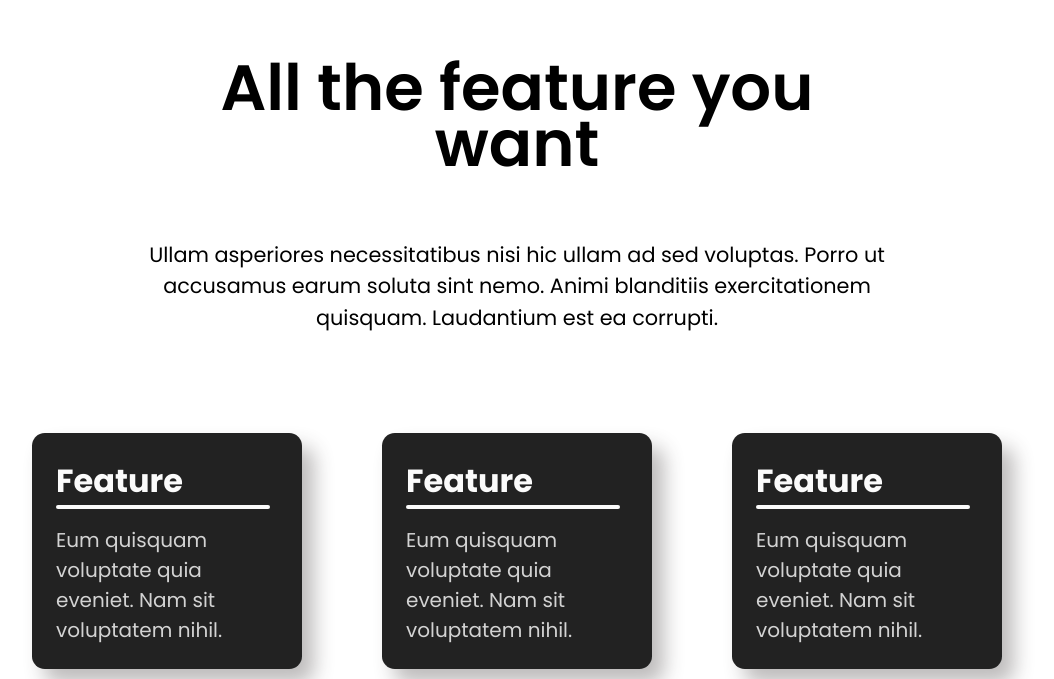
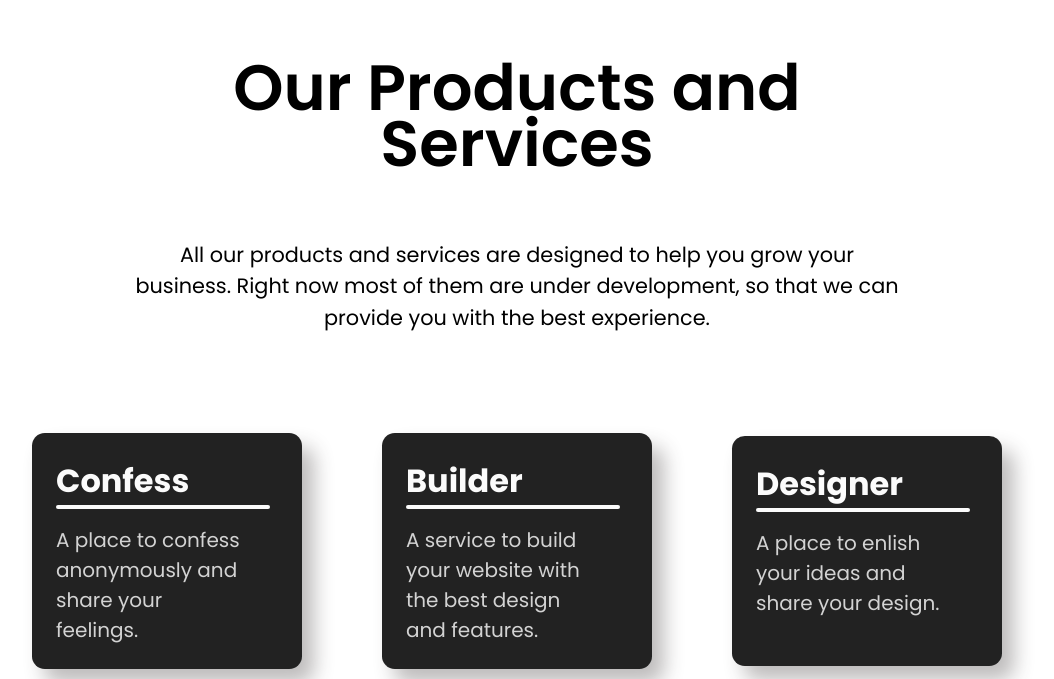
Before and after one commit to BufferOverflow-me/website, a Next.js app: page / in a window 1280 px wide. Shown: the part 1341-2020 px from the top of the page, without its empty margins (123-1177 px from the left). Built offline with nearby package versions, Linux system fonts and the light colour scheme; no server answers.

Commit message:
Added some features

```diff
--- a/components/landing_page/screen/feature.jsx
+++ b/components/landing_page/screen/feature.jsx
@@ -4,35 +4,27 @@ import Featurecard from '../widgets/featurecard'
 
 const myFeature = [
     {
-        title: 'Feature',
-        desc: 'Eum quisquam voluptate quia eveniet. Nam sit voluptatem nihil.'
+        title: 'Confess',
+        desc: 'A place to confess anonymously and share your feelings.'
     },
     {
-        title: 'Feature',
-        desc: 'Eum quisquam voluptate quia eveniet. Nam sit voluptatem nihil.'
+        title: 'Builder',
+        desc: 'A service to build your website with the best design and features.'
     },
     {
-        title: 'Feature',
-        desc: 'Eum quisquam voluptate quia eveniet. Nam sit voluptatem nihil.'
-
-    },
-    {
-        title: 'Feature',
-        desc: 'Eum quisquam voluptate quia eveniet. Nam sit voluptatem nihil.'
-    },
-    {
-        title: 'Feature',
-        desc: 'Eum quisquam voluptate quia eveniet. Nam sit voluptatem nihil.'
+        title: 'Designer',
+        desc: 'A place to enlish your ideas and share your design.'
     },
 ];
 const feature = () => {
     return (
         <div className={styles.featureSection}>
             <h1>
-                All the feature you want
+                Our Products and Services
             </h1>
             <div className={styles.desc}>
-                Ullam asperiores necessitatibus nisi hic ullam ad sed voluptas. Porro ut accusamus earum soluta sint nemo. Animi blanditiis exercitationem quisquam. Laudantium est ea corrupti.
+                All our products and services are designed to help you grow your business.
+                Right now most of them are under development, so that we can provide you with the best experience.
             </div>
             <div className={styles.grid}>
                 {
```
